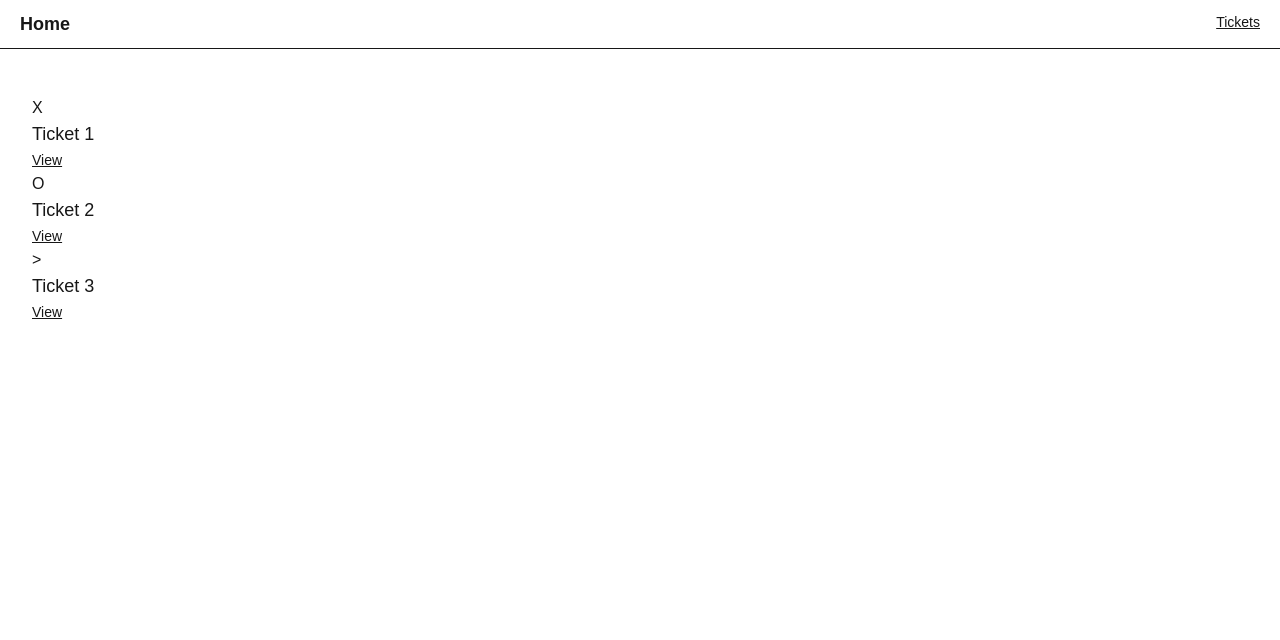
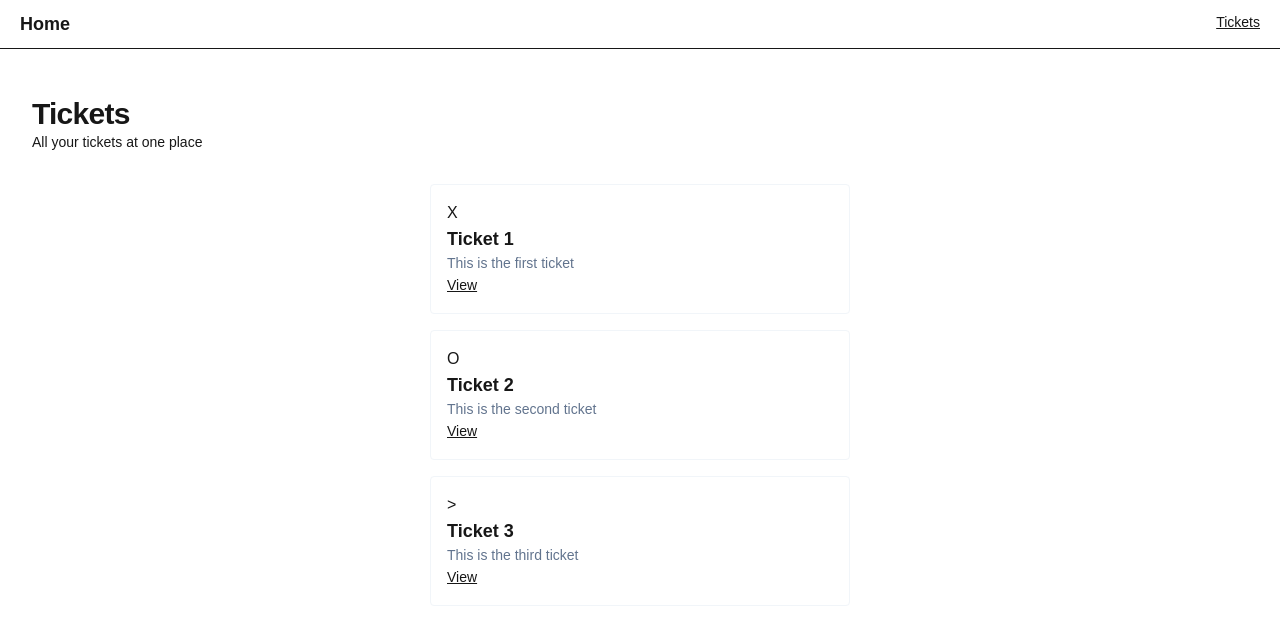
Before and after one commit to caiowrocha/the-road-to-next, a Next.js app: page /tickets in a window 1280 px wide. Shown: the top 640 px of the page. Built offline with nearby package versions, Linux system fonts and the light colour scheme.

Commit message:
feature: add some eslint rules

```diff
--- a/eslint.config.mjs
+++ b/eslint.config.mjs
@@ -1,31 +1,38 @@
-import { FlatCompat } from "@eslint/eslintrc";
-import simpleImportSort from "eslint-plugin-simple-import-sort";
-import { dirname } from "path";
-import { fileURLToPath } from "url";
+import { FlatCompat } from '@eslint/eslintrc'
+import simpleImportSort from 'eslint-plugin-simple-import-sort'
+import { dirname } from 'path'
+import { fileURLToPath } from 'url'
 
-const __filename = fileURLToPath(import.meta.url);
-const __dirname = dirname(__filename);
+const __filename = fileURLToPath(import.meta.url)
+const __dirname = dirname(__filename)
 
 const compat = new FlatCompat({
   baseDirectory: __dirname,
-});
+})
+
 
 const eslintConfig = [
-  ...compat.extends("next/core-web-vitals", "next/typescript"),
-  {
+  ...compat.config({
+    extends: ['next/core-web-vitals', 'next/typescript', 'prettier'],
+    rules:{
+      semi: ['error', 'never'],
+      quotes: ['error', 'single']
+    },
+  }),
+ {
     plugins: {
-      "simple-import-sort": simpleImportSort,
+      'simple-import-sort': simpleImportSort,
     },
     rules: {
-      "simple-import-sort/imports": [
-        "error",
+      'simple-import-sort/imports': [
+        'error',
         {
-          groups: [["^\\u0000", "^@?\\w", "^[^.]", "^\\."]],
+          groups: [['^\\u0000', '^@?\\w', '^[^.]', '^\\.']],
         },
       ],
-      "simple-import-sort/exports": "error",
+      'simple-import-sort/exports': 'error',
     },
   },
-];
+]
 
-export default eslintConfig;
+export default eslintConfig
--- a/package.json
+++ b/package.json
@@ -23,6 +23,7 @@
     "@types/react-dom": "^19",
     "eslint": "^9",
     "eslint-config-next": "15.3.3",
+    "eslint-config-prettier": "^10.1.5",
     "eslint-plugin-simple-import-sort": "^12.1.1",
     "tailwindcss": "^4",
     "typescript": "^5"
--- a/src/app/page.tsx
+++ b/src/app/page.tsx
@@ -1,16 +1,21 @@
-import Link from "next/link"
-import { ticketsPath } from "@/paths"
+import Link from 'next/link'
+import { ticketsPath } from '@/paths'
 
 const HomePage = () => {
   return (
-    <div>
-      <h2 className="text-lg">
-        Home Page
-      </h2>
+    <div className="flex-1 flex flex-col gap-y-8">
+      <div>
+        <h2 className="text-3xl font-bold tracking-tight">Home</h2>
+        <p className="text-sm text-muted-foreground">
+          Your home place to start
+        </p>
+      </div>
 
-      <Link
-        href={ticketsPath()} className="underline">
-      </Link>
+      <div className="flex-1 flex flex-col items-center">
+        <Link href={ticketsPath()} className="text-sm underline">
+          Go to Tickets
+        </Link>
+      </div>
     </div>
   )
 }
--- a/src/app/tickets/[ticketId]/page.tsx
+++ b/src/app/tickets/[ticketId]/page.tsx
@@ -1,4 +1,4 @@
-import { initialTickets } from "@/data"
+import { initialTickets } from '@/data'
 
 type TicketDetailsPageProps = {
     params: Promise<{
--- a/src/app/tickets/page.tsx
+++ b/src/app/tickets/page.tsx
@@ -1,28 +1,39 @@
-import Link from "next/link"
-import { ticketPath } from "@/paths"
-import { initialTickets } from "../../data"
+import Link from 'next/link'
+import { initialTickets } from '@/data'
+import { ticketPath } from '@/paths'
 
 const TICKET_ICONS = {
-    OPEN: "O",
-    DONE: "X",
-    IN_PROGRESS: ">"
+    OPEN: 'O',
+    IN_PROGRESS: '>',
+    DONE: 'X',
 }
 
 const TicketsPage = () => {
     return (
+        <div className="flex-1 flex flex-col gap-y-8">
             <div>
+                <h2 className="text-3xl font-bold tracking-tight">Tickets</h2>
+                <p className="text-sm text-muted-foreground">
+                    All your tickets at one place
+                </p>
+            </div>
+
+            <div className="flex-1 flex flex-col items-center gap-y-4">
                 {initialTickets.map((ticket) => (
-                <div key={ticket.id}>
+                    <div
+                        key={ticket.id}
+                        className="w-full max-w-[420px] p-4 border border-slate-100 rounded"
+                    >
                         <div>{TICKET_ICONS[ticket.status]}</div>
-                    <h2 className="text-lg">{ticket.title}</h2>
-                    <Link href={ticketPath(ticket.id)}
-                        className="underline text-sm"
-                    >
+                        <h3 className="text-lg font-semibold truncate">{ticket.title}</h3>
+                        <p className="text-sm text-slate-500 truncate">{ticket.content}</p>
+                        <Link href={ticketPath(ticket.id)} className="text-sm underline">
                             View
                         </Link>
                     </div>
                 ))}
             </div>
+        </div>
     )
 }
 
--- a/src/paths.ts
+++ b/src/paths.ts
@@ -1,3 +1,3 @@
-export const homePath = () => "/"
-export const ticketsPath = () => "/tickets"
+export const homePath = () => '/'
+export const ticketsPath = () => '/tickets'
 export const ticketPath = (ticketId: string) => `/tickets/${ticketId}`
```
Also changed, not shown: src/app/layout.tsx (+15 -15 lines), src/data.ts (+12 -12 lines), 1 other file (tests, documents, lock files or other folders). Lines whose indentation alone changed are shown as unchanged.
